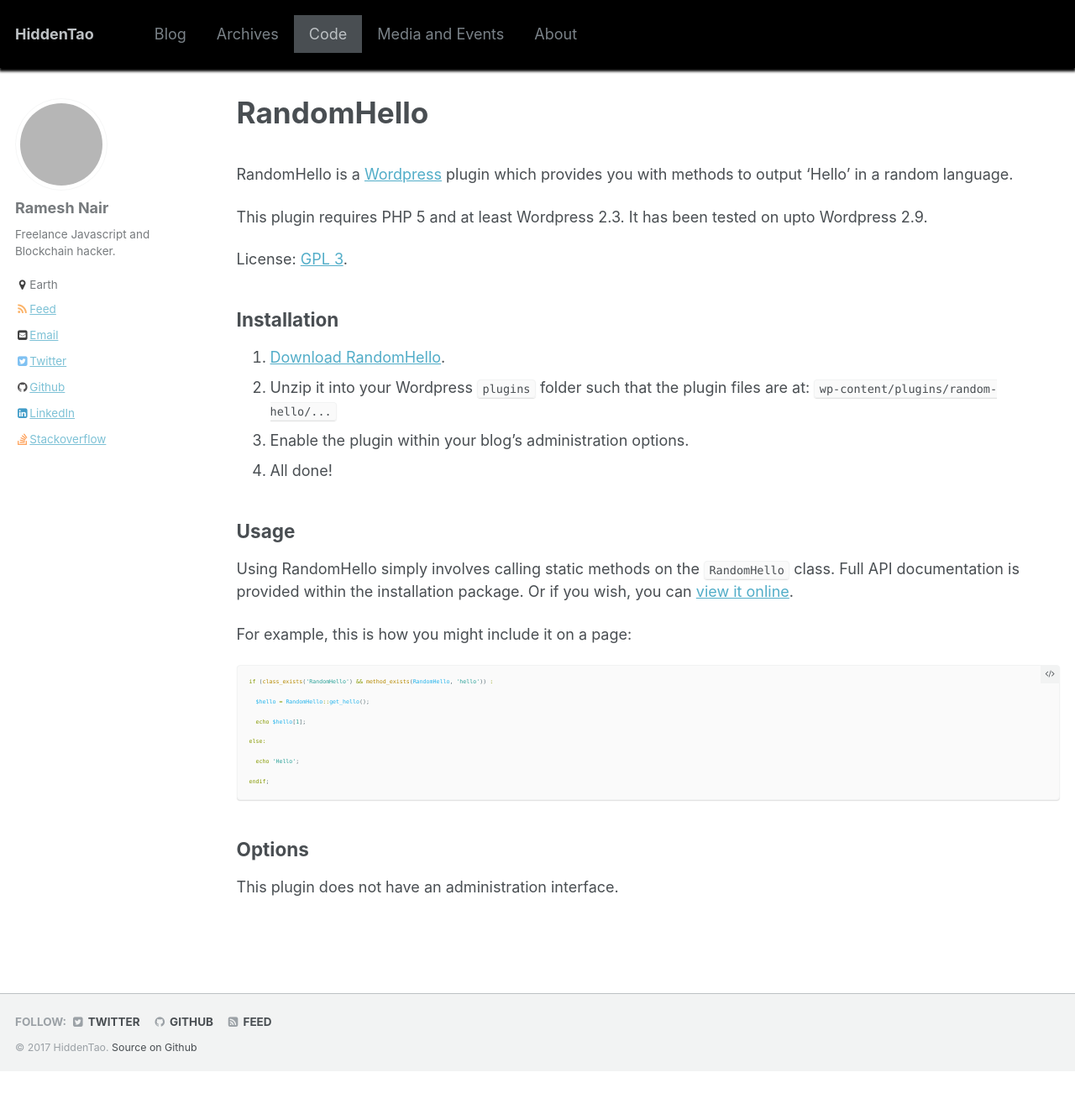
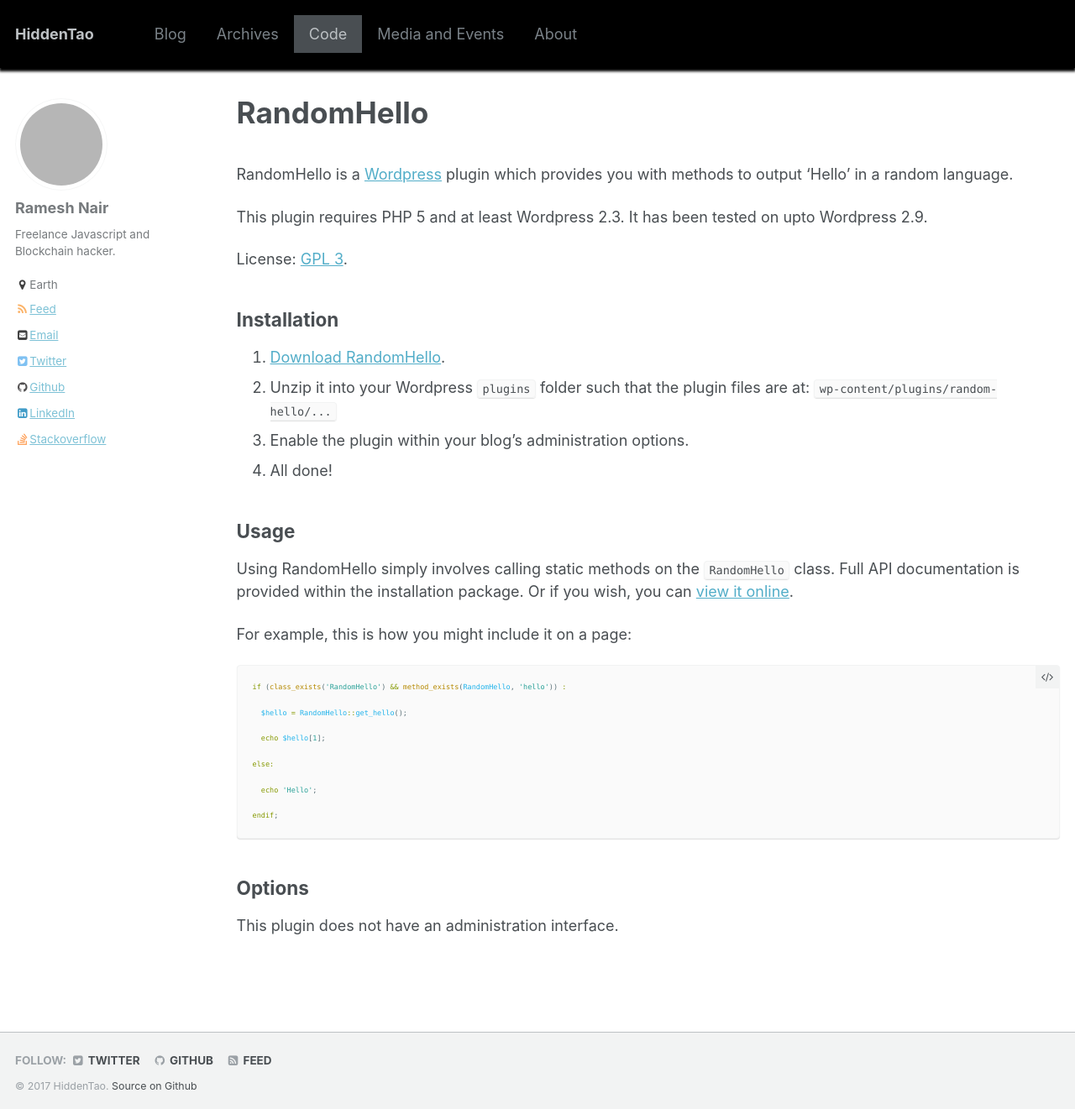
Before and after one commit to hiddentao/hiddentao.com, a Jekyll site: the page built from code/wordpress-randomhello-plugin/index.md, in a window 1280 px wide and 1321 px high. Shown: the whole window at 84% size. Built offline with Jekyll 4.4.1, drawn with Linux system fonts in a browser that asks for light colours; comment, search, counter and statistics services are not loaded; grey boxes are pictures that could not be loaded.

Commit message:
apply font size to pre instead

```diff
--- a/assets/_scss/_base.scss
+++ b/assets/_scss/_base.scss
@@ -129,6 +129,7 @@
 
 pre {
   overflow-x: auto; // add scrollbars to wide code blocks
+  font-size: 14px;
 }
 
 p > code,
--- a/assets/_scss/_syntax.scss
+++ b/assets/_scss/_syntax.scss
@@ -10,7 +10,6 @@
   border-radius: $border-radius;
   background-color: $code-background-color;
   box-shadow: $box-shadow;
-  font-size: 14px;
 
   &:before {
     position: absolute;
```
